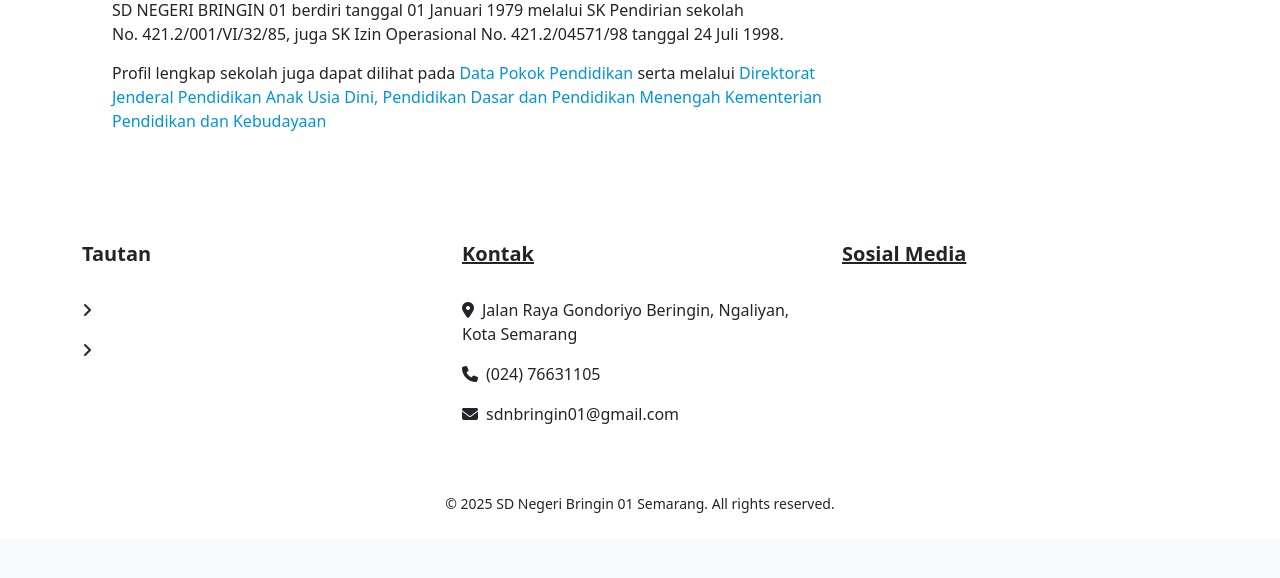
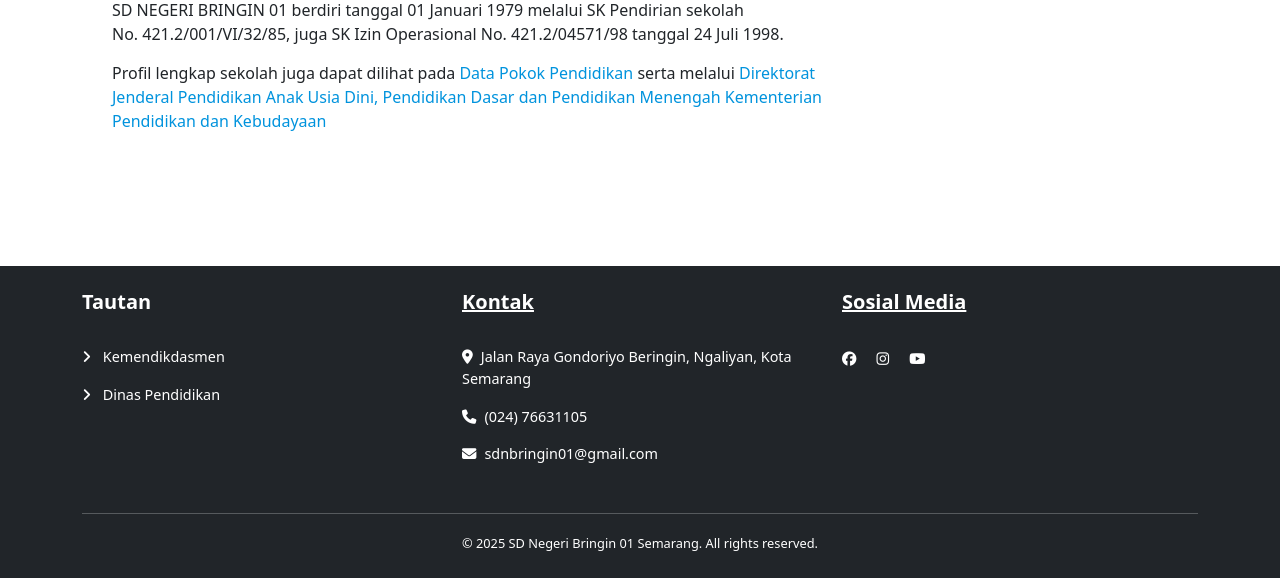
Before and after one commit to okamyz/rebrand_website, a PHP site: page /sejarah.php in a window 1280 px wide. Shown: the part 851-1429 px from the top of the page. Before the commit the page ends 1364 px from the top, so only its background shows below. Run offline with PHP 8.4, Linux system fonts and the light colour scheme.

Commit message:
Update footer
penambahan background untuk footer

```diff
--- a/prestasi.php
+++ b/prestasi.php
@@ -66,6 +66,9 @@
         </div>
     </main>
 
-    <?php include 'footer.php'; ?>
+    <footer class="bg-dark text-white mt-5">
+        <?php include 'footer.php'; ?>
+    </footer>
+
 </body>
 </html>
--- a/profil_guru.php
+++ b/profil_guru.php
@@ -66,6 +66,9 @@
     </aside>
 </section>
 
-    <?php include 'footer.php'; ?>
+    <footer class="bg-dark text-white mt-5">
+        <?php include 'footer.php'; ?>
+    </footer>
+
 </body>
 </html>
--- a/sejarah.php
+++ b/sejarah.php
@@ -53,6 +53,9 @@
         </div>
     </main>
 
-    <?php include 'footer.php'; ?>
+    <footer class="bg-dark text-white mt-5">
+        <?php include 'footer.php'; ?>
+    </footer>
+
 </body>
 </html>
--- a/visi_misi.php
+++ b/visi_misi.php
@@ -81,6 +81,10 @@
         </aside>
     </div>
 </main>
-    <?php include 'footer.php'; ?>
+
+    <footer class="bg-dark text-white mt-5">
+        <?php include 'footer.php'; ?>
+    </footer>
+
 </body>
 </html>
```
